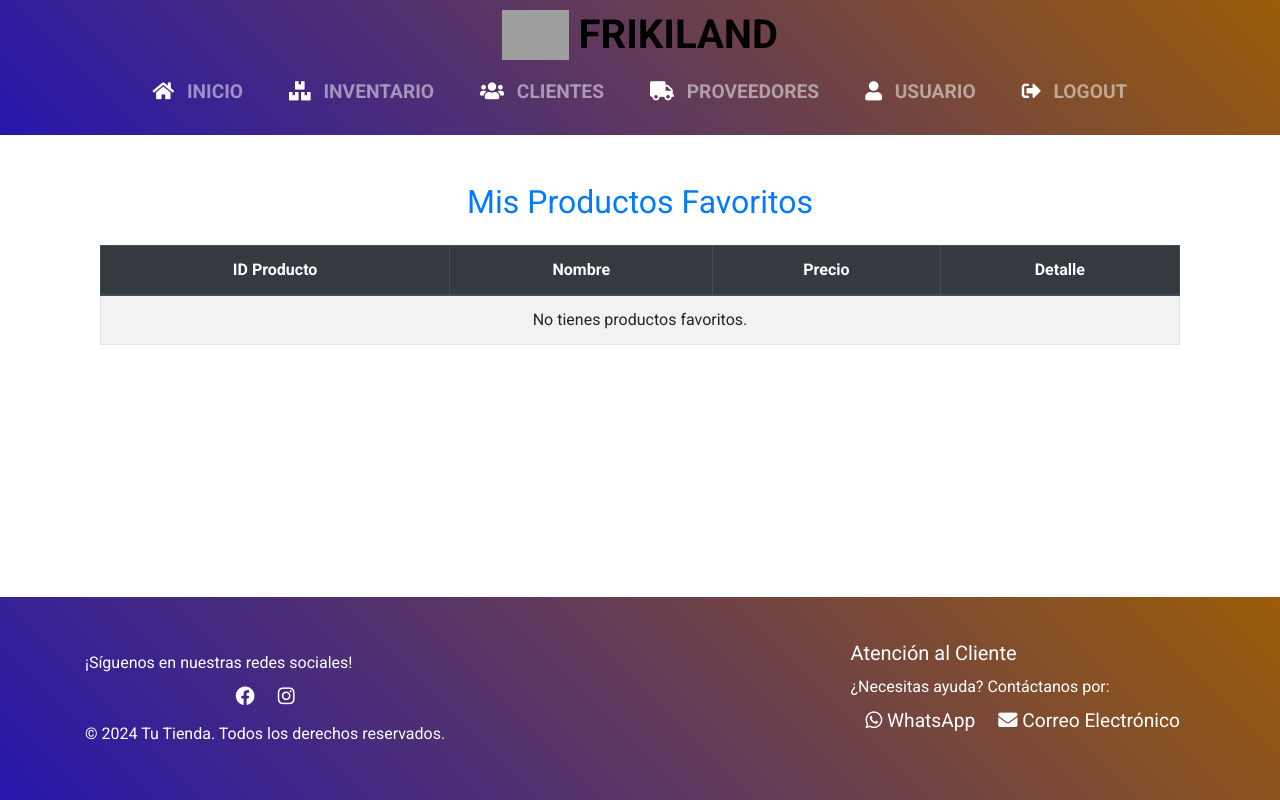
After one commit to 13Juanpaxd/python, a Flask app: page /favoritos in a window 1280 px wide. The commit adds this page. Run offline with Flask 3, Linux system fonts and the light colour scheme; the visitor is signed in with stand-in values (Sample User, id 1); data that the repository does not hold is empty; some libraries are stand-ins or nearby versions; grey boxes are pictures that could not be loaded.

Commit message:
favoritos

```diff
--- a/app.py
+++ b/app.py
@@ -9,9 +9,9 @@ os.makedirs(app.config['UPLOAD_FOLDER'], exist_ok=True)
 
 def get_db_connection():
     connection = cx_Oracle.connect(
-        user='Proyecto',
-        password='Proyecto',
-        dsn='localhost:1521/orcl',
+        user='Proyecto1',
+        password='Proyecto1',
+        dsn='localhost:1521/xe',
         encoding='UTF-8'
     )
     return connection
@@ -570,7 +570,6 @@ def feedback(producto_id):
     conn.close()
     return render_template('feedback.html', feedbacks=feedbacks, producto_id=producto_id)
 
-
 @app.route('/favoritos', methods=['GET'])
 def favoritos():
     if 'user_id' not in session:
@@ -583,10 +582,10 @@ def favoritos():
         # Obtener la lista de favoritos del usuario
         user_id = session['user_id']
         cursor.execute("""
-            SELECT f.ID_Producto, i.Nombre, i.Precio, i.Detalle
-            FROM FIDE_FAVORITOS_TB f
-            JOIN FIDE_INVENTARIO_TB i ON f.ID_Producto = i.ID_Producto
-            WHERE f.ID_Cliente = :user_id
+            SELECT f.Producto_ID, i.Nombre, i.Precio, i.Detalle
+            FROM FIDE_FAVORITO_TB f
+            JOIN FIDE_INVENTARIO_TB i ON f.Producto_ID = i.ID_Producto
+            WHERE f.Cliente_ID = :user_id
         """, {'user_id': user_id})
         favoritos = cursor.fetchall()
     finally:
--- a/templates/catalogo.html
+++ b/templates/catalogo.html
@@ -135,6 +135,7 @@
                             <a class="nav-link" href="{{ url_for('carrito') }}">
                                 <i class="fas fa-shopping-cart"></i> Carrito
                             </a>
+                        </li>
                             <li class="nav-item">
                                 <a class="nav-link" href="{{ url_for('encargos') }}">
                                     <i class="fas fa-box"></i> Encargos
--- /dev/null
+++ b/templates/favoritos.html
@@ -0,0 +1,35 @@
+{% extends "base.html" %}
+
+{% block title %}Favoritos - Tu Tienda{% endblock %}
+
+{% block content %}
+<div class="container mt-4">
+    <h2 class="text-center mb-4 text-primary">Mis Productos Favoritos</h2>
+    <table class="table table-hover table-striped table-bordered text-center">
+        <thead class="thead-dark">
+            <tr>
+                <th>ID Producto</th>
+                <th>Nombre</th>
+                <th>Precio</th>
+                <th>Detalle</th>
+            </tr>
+        </thead>
+        <tbody>
+            {% if favoritos %}
+                {% for favorito in favoritos %}
+                <tr>
+                    <td>{{ favorito[0] }}</td>
+                    <td>{{ favorito[1] }}</td>
+                    <td>₡{{ favorito[2] }}</td>
+                    <td>{{ favorito[3] }}</td>
+                </tr>
+                {% endfor %}
+            {% else %}
+                <tr>
+                    <td colspan="4" class="text-center">No tienes productos favoritos.</td>
+                </tr>
+            {% endif %}
+        </tbody>
+    </table>
+</div>
+{% endblock %}
```
